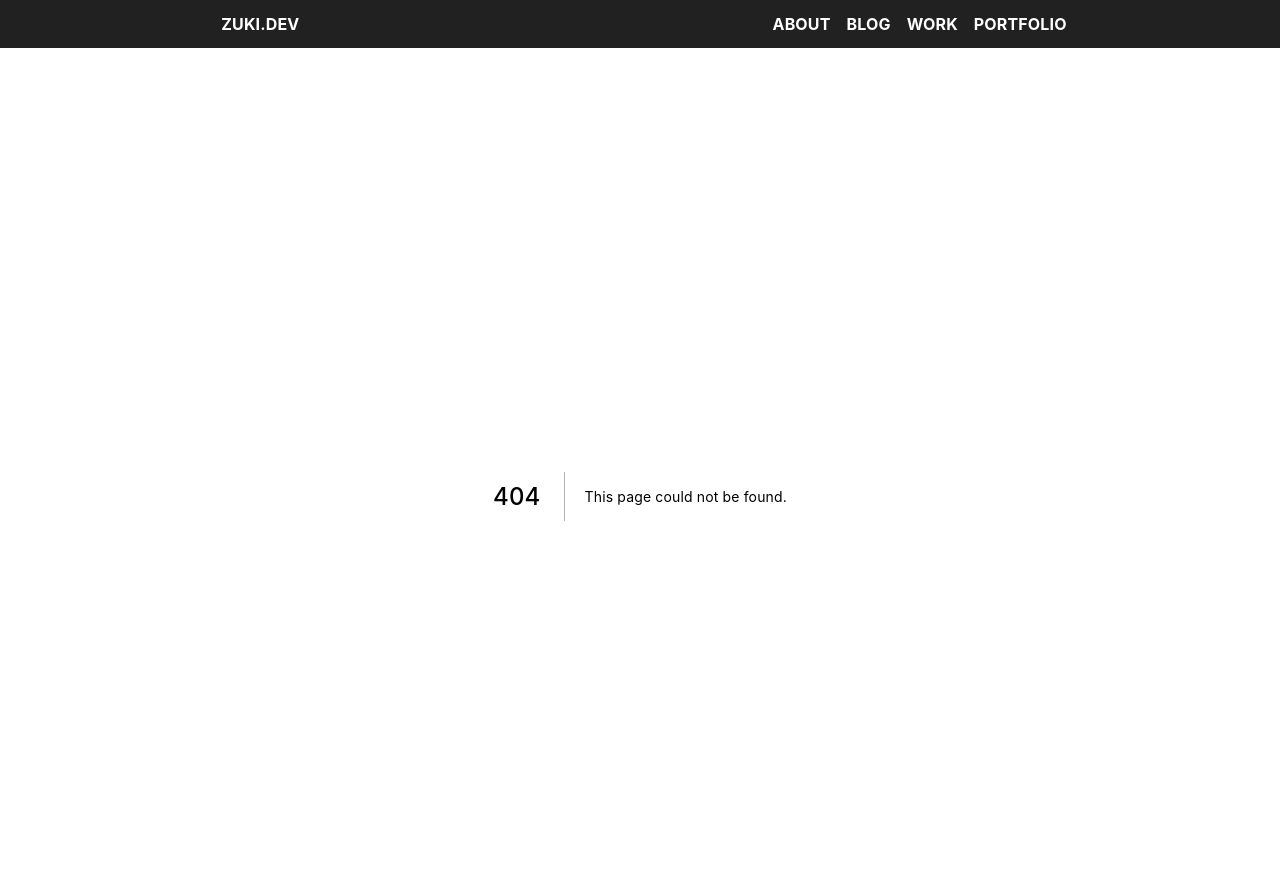
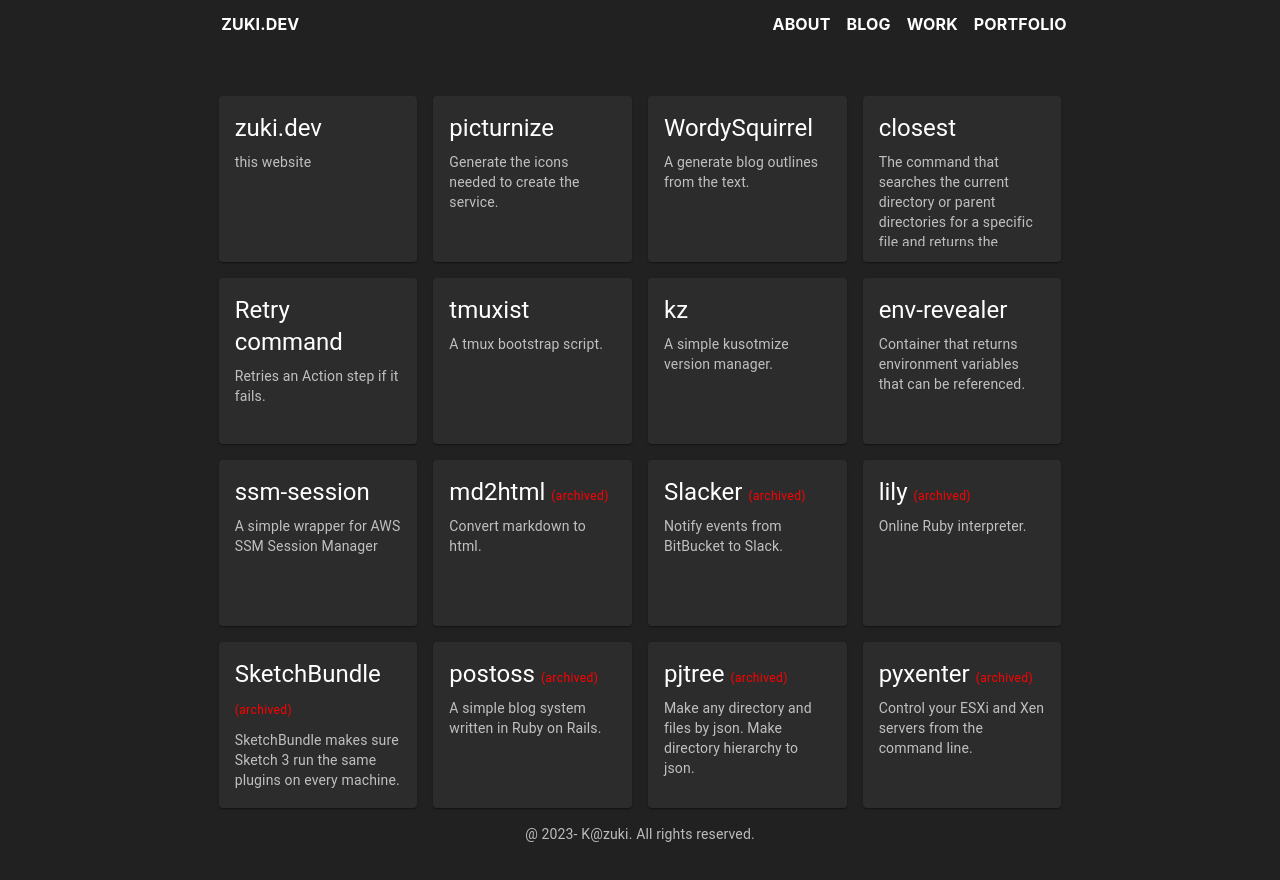
Before and after one commit to corrupt952/zuki.dev, a Next.js app: page /portfolio in a window 1280 px wide. Before the commit this address had no page. Shown: the top 880 px of the page. After the commit the page ends 852 px from the top, so only its background shows below. Built offline with nearby package versions, Linux system fonts and the light colour scheme.

Commit message:
add: implement portfolio page

```diff
--- /dev/null
+++ b/src/pages/portfolio.tsx
@@ -0,0 +1,169 @@
+import { Page } from "@/components/Layout";
+import {
+  Card, CardActionArea, CardActions,
+  CardContent, Grid,
+  Typography
+} from "@mui/material";
+import LocalOfferIcon from '@mui/icons-material/LocalOffer';
+import React from "react";
+
+type Project = {
+  title: string;
+  description: string;
+  link: string;
+  archived: boolean;
+  tags: string[];
+};
+
+const projects: Project[] = [
+  {
+    title: 'zuki.dev',
+    description: 'this website',
+    link: 'https://github.com/corrupt952/zuki.dev',
+    archived: false,
+    tags: ['Website', 'TypeScript'],
+  },
+  {
+    title: 'picturnize',
+    description: 'Generate the icons needed to create the service.',
+    link: 'https://picturnize.zuki.dev',
+    tags: ['Website', 'React', 'TypeScript'],
+    archived: false,
+  },
+  {
+    title: 'WordySquirrel',
+    description: 'A generate blog outlines from the text.',
+    link: 'https://wordy.zuki.dev/',
+    tags: ['Website', 'Flutter', 'OpenAI'],
+    archived: false,
+  },
+  {
+    title: 'closest',
+    description: 'The command that searches the current directory or parent directories for a specific file and returns the closest path.',
+    link: 'https://github.com/corrupt952/closest',
+    archived: false,
+    tags: ['Plugin', 'Sketch', 'JavaScript'],
+  },
+  {
+    title: 'Retry command',
+    description: 'Retries an Action step if it fails.',
+    link: 'https://github.com/marketplace/actions/retry-command',
+    archived: false,
+    tags: ['Plugin', 'GitHub Actions', 'Shell'],
+  },
+  {
+    title: 'tmuxist',
+    description: 'A tmux bootstrap script.',
+    link: 'https://github.com/corrupt952/tmuxist',
+    archived: false,
+    tags: ['CLI', 'Go', 'Shell', 'tmux'],
+  },
+  {
+    title: 'kz',
+    description: 'A simple kusotmize version manager.',
+    link: 'https://github.com/corrupt952/kz',
+    archived: false,
+    tags: ['CLI', 'Shell'],
+  },
+  {
+    title: 'env-revealer',
+    description: 'Container that returns environment variables that can be referenced.',
+    link: 'https://github.com/corrupt952/env-revealer',
+    archived: false,
+    tags: ['Container', 'Go', 'Docker'],
+  },
+  {
+    title: 'ssm-session',
+    description: 'A simple wrapper for AWS SSM Session Manager',
+    link: 'https://github.com/corrupt952/ssm-session',
+    archived: false,
+    tags: ['CLI', 'Shell', 'AWS'],
+  },
+  {
+    title: 'md2html',
+    description: 'Convert markdown to html.',
+    link: 'https://github.com/corrupt952/md2html',
+    archived: true,
+    tags: ['Website', 'Ruby'],
+  },
+  {
+    title: 'Slacker',
+    description: 'Notify events from BitBucket to Slack.',
+    link: 'https://github.com/corrupt952/slacker',
+    archived: true,
+    tags: ['Plugin', 'BitBucket', 'Java'],
+  },
+  {
+    title: 'lily',
+    description: 'Online Ruby interpreter.',
+    link: 'https://github.com/corrupt952/lily',
+    archived: true,
+    tags: ['Website', 'Ruby'],
+  },
+  {
+    title: 'SketchBundle',
+    description: 'SketchBundle makes sure Sketch 3 run the same plugins on every machine.',
+    link: 'https://github.com/corrupt952/SketchBundle',
+    archived: true,
+    tags: ['CLI', 'Go'],
+  },
+  {
+    title: 'postoss',
+    description: 'A simple blog system written in Ruby on Rails.',
+    link: 'https://github.com/corrupt952/postoss',
+    archived: true,
+    tags: ['Gem', 'Ruby'],
+  },
+  {
+    title: 'pjtree',
+    description: 'Make any directory and files by json. Make directory hierarchy to json.',
+    link: 'https://github.com/corrupt952/pjtree',
+    archived: true,
+    tags: ['CLI', 'Python'],
+  },
+  {
+    title: "pyxenter",
+    description: "Control your ESXi and Xen servers from the command line.",
+    link: "https://github.com/corrupt952/pyxenter",
+    tags: ['CLI', "Python", "ESXi", "Xen"],
+    archived: true,
+  },
+];
+
+const Archived = () => {
+  return (
+    <Typography variant="caption" color="red">
+      (archived)
+    </Typography>
+  );
+};
+
+export default function Portfolio() {
+  return (
+    <Page>
+      <Grid container spacing={2}>
+        {projects.map((project) => {
+          return (
+            <Grid item xs={12} sm={6} md={4} lg={3}>
+              <Card>
+                <CardActionArea href={project.link}>
+                  <CardContent sx={{ height: 150, overflow: 'hidden' }}>
+                    <Typography gutterBottom variant="h5" component="h2">
+                      {project.title} {project.archived && <Archived />}
+                    </Typography>
+                    <Typography variant="body2" color="text.secondary">
+                      {project.description}
+                    </Typography>
+                  </CardContent>
+                </CardActionArea>
+                <CardActions>
+                  {/* TODO: tags */}
+                </CardActions>
+              </Card>
+            </Grid>
+          );
+        })}
+      </Grid>
+    </Page>
+  );
+}
```
